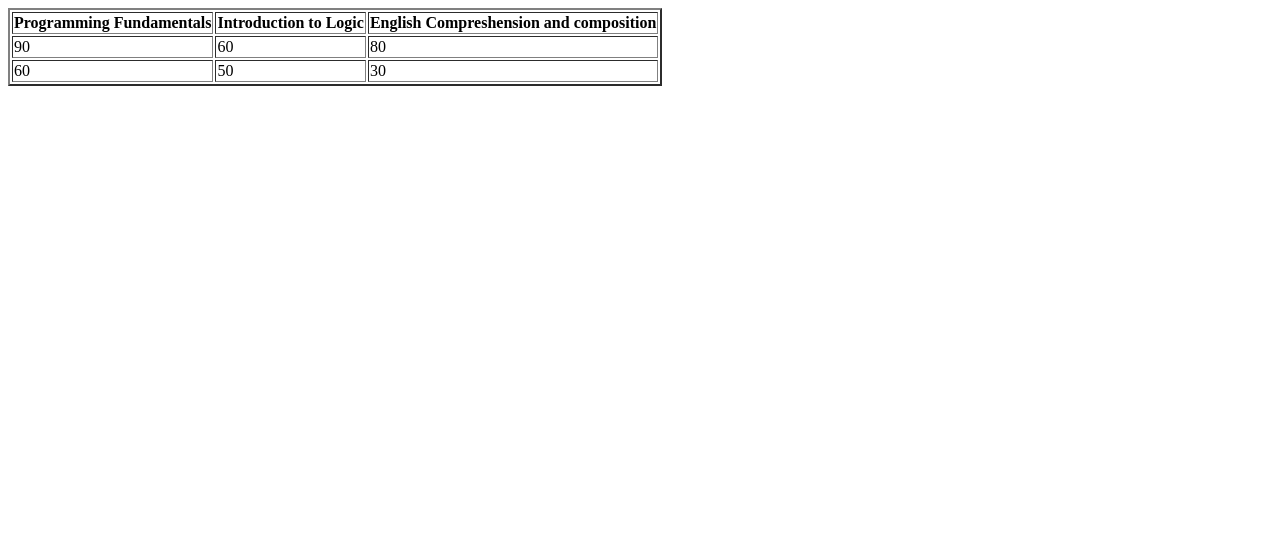
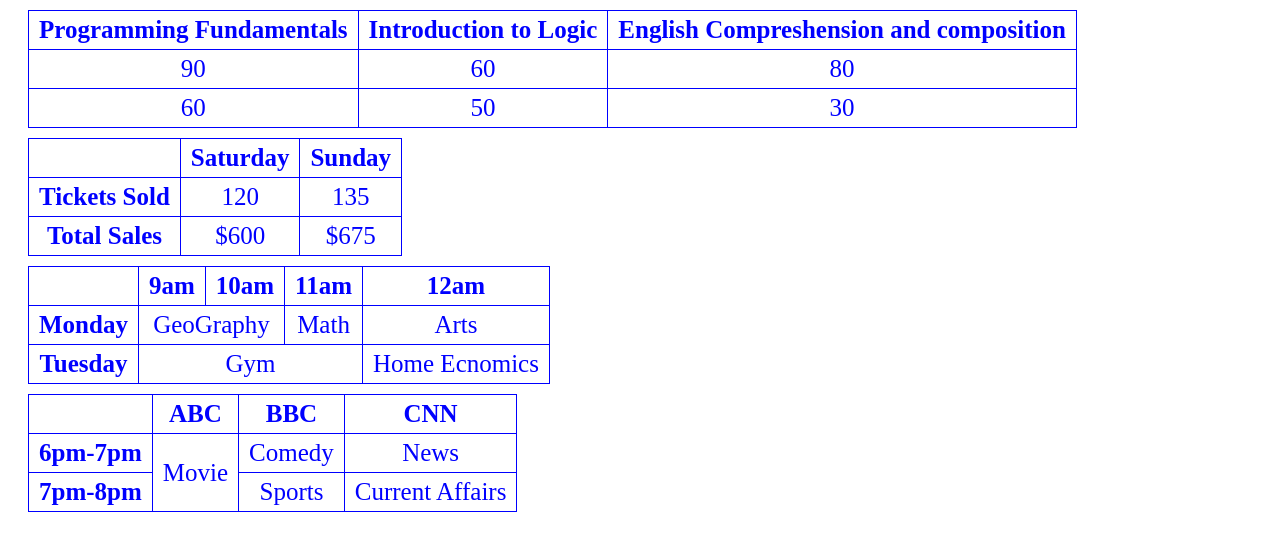
Before and after one commit to yourahmeddev/90-Days-of-Full-Stack-Javascript-development-Learning-, a plain HTML site: page class-04/table.html in a window 1280 px wide. Drawn offline with Linux system fonts and the light colour scheme.

Commit message:
Class -04 Table in html completed

```diff
--- a/class-04/table.html
+++ b/class-04/table.html
@@ -5,6 +5,19 @@
     <meta http-equiv="X-UA-Compatible" content="IE=edge">
     <meta name="viewport" content="width=device-width, initial-scale=1.0">
     <title>Learning Tables</title>
+    <style>
+        table,tr,td,th{
+            border-collapse: collapse;
+            border: 1px solid blue;
+            color: blue;
+            padding: 5px 10px;
+            text-align: center;
+            font-size: 25px;
+        }
+        table{
+            margin: 10px 20px;
+        }
+    </style>
 </head>
 <body>
     <table border="2">
@@ -24,5 +37,64 @@
             <td>30</td>
         </tr>
     </table>
+        <!-- table assignment -1  -->
+        <table border="2">
+            <tr>
+                <th></th>
+                <th>Saturday</th>
+                <th>Sunday</th>
+            </tr>
+            <tr>
+                <th>Tickets Sold</th>
+                <td>120</td>
+                <td>135</td>
+            </tr>
+            <tr>
+                <th>Total Sales</th>
+                <td>$600</td>
+                <td>$675</td>
+            </tr>
+        </table>
+        <!-- table assignment 2 -->
+        <table border="2">
+            <tr>
+                <th></th>
+                <th>9am</th>
+                <th>10am</th>
+                <th>11am</th>
+                <th>12am</th>
+            </tr>
+            <tr>
+                <th>Monday</th>
+                <td colspan="2">GeoGraphy</td>
+                <td>Math</td>
+                <td>Arts</td>
+            </tr>
+            <tr>
+                <th>Tuesday</th>
+                <td colspan="3">Gym</td>
+                <td>Home Ecnomics</td>
+            </tr>
+        </table>
+        <!-- assignment -3  -->
+        <table>
+            <tr>
+                <th></th>
+                <th>ABC</th>
+                <th>BBC</th>
+                <th>CNN</th>
+            </tr>
+            <tr>
+                <th>6pm-7pm</th>
+                <td rowspan="2">Movie</td>
+                <td>Comedy</td>
+                <td>News</td>
+            </tr>
+            <tr>
+                <th>7pm-8pm</th>
+                <td>Sports</td>
+                <td>Current Affairs</td>
+            </tr>
+        </table>
 </body>
 </html>
```
